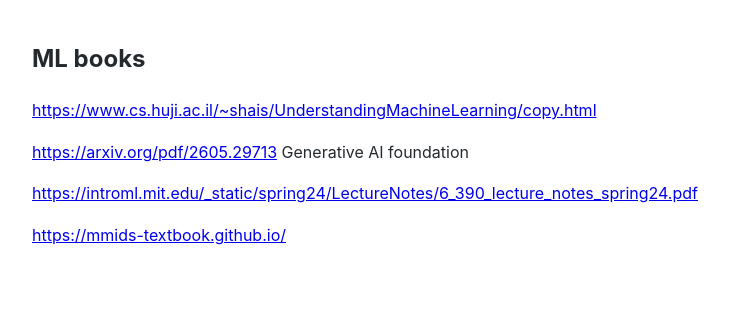
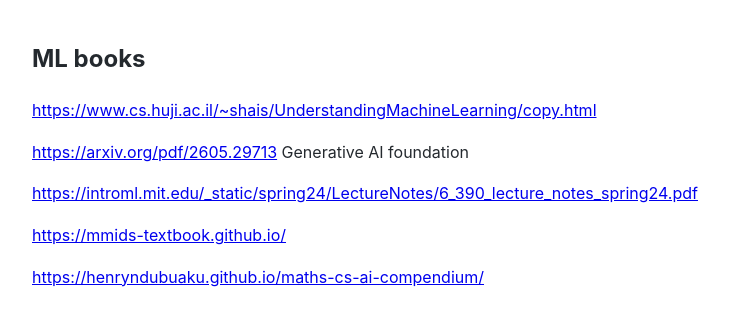
Before and after one commit to Michael-Lubinsky/michael-lubinsky.github.com, a Jekyll site: the page built from ml/ml_books.md, in a window 1280 px wide. Shown: the top 326 px of the page, without its empty margins (158-887 px from the left). Built offline with Jekyll 4.4.1, drawn with Linux system fonts in a browser that asks for light colours; our own code applies the rules of GitHub Pages for plain Markdown files.

Commit message:
Update ml_books.md

```diff
--- a/ml/ml_books.md
+++ b/ml/ml_books.md
@@ -6,3 +6,5 @@
 <https://introml.mit.edu/_static/spring24/LectureNotes/6_390_lecture_notes_spring24.pdf>
 
 <https://mmids-textbook.github.io/>
+
+<https://henryndubuaku.github.io/maths-cs-ai-compendium/>
```
